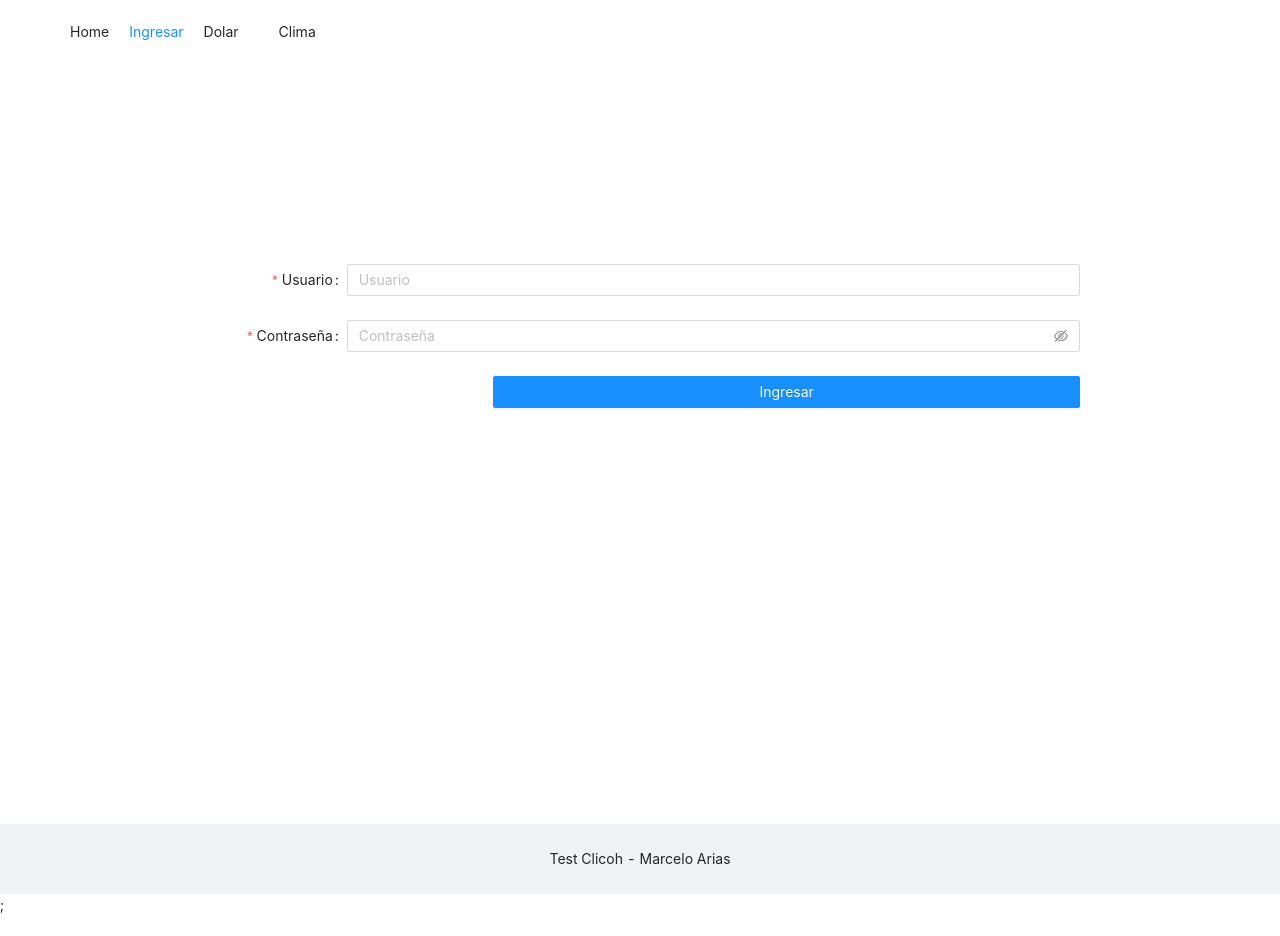
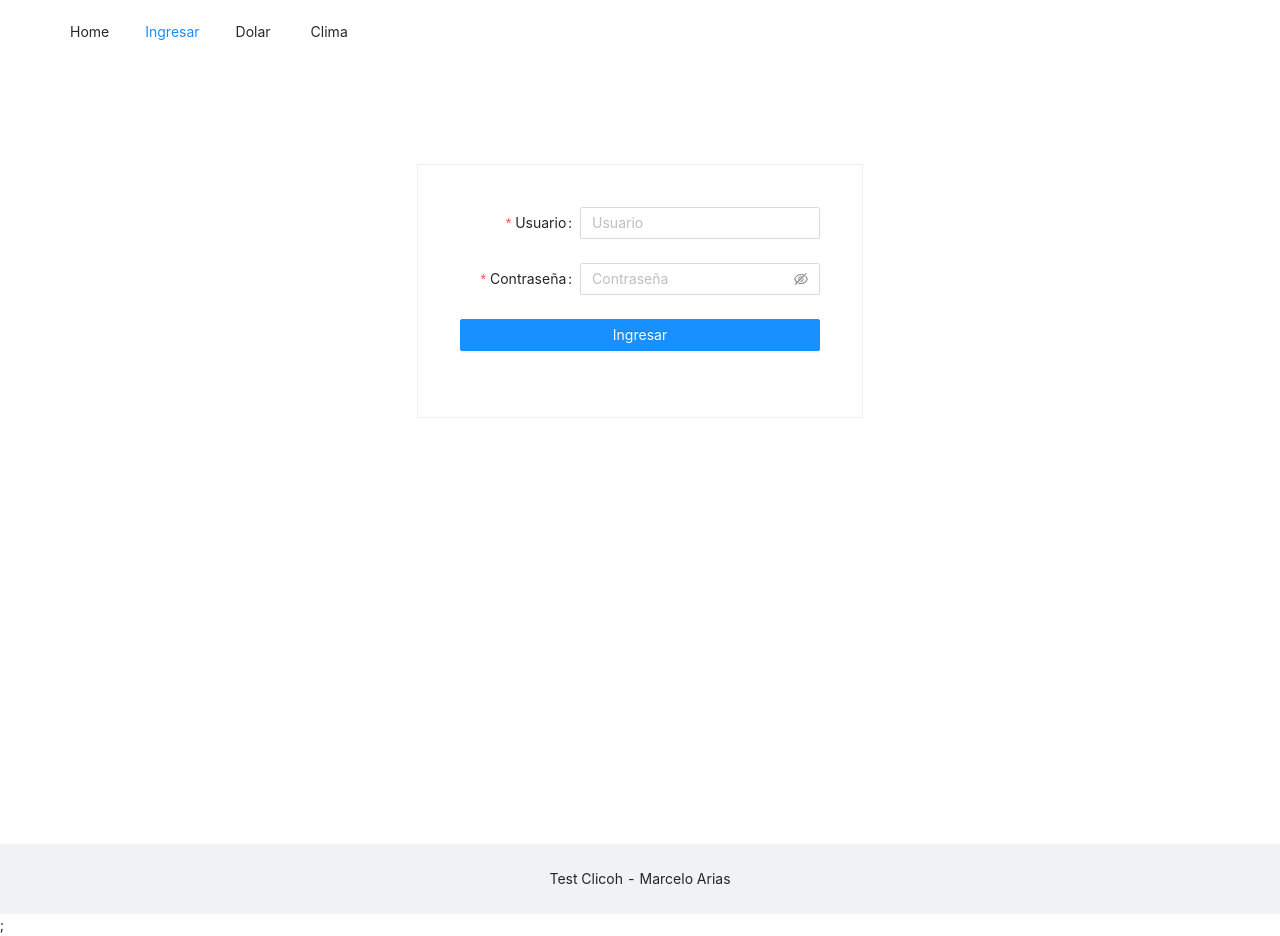
Before and after one commit to marcear/ClicohTest, a React (Create React App) app in the folder clicohtest/: page /login in a window 1280 px wide. Built offline with nearby package versions, Linux system fonts and the light colour scheme.

Commit message:
apply some styles and flow interations

```diff
--- a/clicohtest/src/components/Body/Body.scss
+++ b/clicohtest/src/components/Body/Body.scss
@@ -1,5 +1,5 @@
 .body-content {
-  min-height: 760px;
+  min-height: 780px;
   padding: 100px;
   background-color: #fff;
 }
--- a/clicohtest/src/components/Navbar/Navbar.js
+++ b/clicohtest/src/components/Navbar/Navbar.js
@@ -1,21 +1,38 @@
-import React from "react";
+import React, { useState } from "react";
 //redux
 import { useSelector, useDispatch } from "react-redux";
-import { contextSelector, logout } from "../../reducers/contextSlice";
+import {
+  contextSelector,
+  logout,
+  setShowLoginButton,
+} from "../../reducers/contextSlice";
 //antd
-import { Menu, Dropdown } from "antd";
+import { Menu, Dropdown, Button } from "antd";
 import { UserOutlined } from "@ant-design/icons";
 //react router
-import { Link, useHistory } from "react-router-dom";
+import { Link, Redirect, useHistory } from "react-router-dom";
+//scss
+import "./Navbar.scss";
 
-const Navbar = (props) => {
+const Navbar = () => {
   const { user } = useSelector(contextSelector);
+  const [showLoginButton, setShowLoginButton] = useState(true);
   const dispatch = useDispatch();
   const history = useHistory();
 
-  const menu = (
+  const handleShowLogin = () => {
+    setShowLoginButton(false);
+    history.push("/login");
+  };
+
+  const handleSingOff = () => {
+    setShowLoginButton(true);
+    dispatch(logout());
+  };
+
+  const userMenu = (
     <Menu>
-      <Menu.Item onClick={() => dispatch(logout())}>Cerrar sesion</Menu.Item>
+      <Menu.Item onClick={handleSingOff}>Cerrar sesion</Menu.Item>
     </Menu>
   );
 
@@ -37,16 +54,21 @@ const Navbar = (props) => {
       ) : null}
 
       <div style={{ float: "right" }}>
-        {user.logged ? (
+        {user.logged && (
+          <div className="navbar-usermenu">
             <Dropdown.Button
-            overlay={menu}
+              overlay={userMenu}
               placement="bottomRight"
               icon={<UserOutlined />}
             >
               {user.name}
             </Dropdown.Button>
-        ) : (
-          <Link to="/login">Ingresar</Link>
+          </div>
+        )}
+        {!user.logged && showLoginButton && (
+          <Button type="link" onClick={handleShowLogin}>
+            Ingresar
+          </Button>
         )}
       </div>
     </Menu>
--- /dev/null
+++ b/clicohtest/src/components/Navbar/Navbar.scss
@@ -0,0 +1,3 @@
+.navbar-usermenu {
+  padding-right: 10px;
+}
--- a/clicohtest/src/components/Pages/Dolar/Dolar.js
+++ b/clicohtest/src/components/Pages/Dolar/Dolar.js
@@ -3,7 +3,7 @@ import React, { useEffect } from "react";
 //redux
 import { useSelector, useDispatch } from "react-redux";
 import { fetchDolar, dolarSelector } from "../../../reducers/dolarSlice";
-import { Tabs, Row, Col, Statistic, Spin } from "antd";
+import { Tabs, Row, Col, Statistic, Spin, Divider } from "antd";
 
 const Dolar = () => {
   const dispatch = useDispatch();
@@ -56,7 +56,7 @@ const Dolar = () => {
 
   return (
     <>
-      <h3>Cotizacion por tipo de dolar</h3>
+      <Divider orientation="left">Cotización por tipo de dolar</Divider>
       <DolarTabs />
     </>
   );
--- a/clicohtest/src/components/Pages/Login/Login.js
+++ b/clicohtest/src/components/Pages/Login/Login.js
@@ -1,12 +1,17 @@
 //react
-import React, { useState } from "react";
+import React, { useEffect, useState } from "react";
 import { useDispatch, useSelector } from "react-redux";
-import { contextSelector, login } from "../../../reducers/contextSlice";
+import {
+  contextSelector,
+  login,
+  setShowLoginButton,
+} from "../../../reducers/contextSlice";
 //antd
-import { Form, Input, Button } from "antd";
+import { Form, Input, Button, Col, Row } from "antd";
 import { useHistory, Redirect } from "react-router-dom";
 //scss
 import "./Login.scss";
+import FormItem from "antd/lib/form/FormItem";
 
 const Login = (props) => {
   const userContext = useSelector(contextSelector).user;
@@ -21,11 +26,18 @@ const Login = (props) => {
   const [user, setUser] = useState(formIntialValues);
 
   const layout = {
-    labelCol: { span: 4 },
-    wrapperCol: { span: 20 },
+    labelCol: {
+      span: 8,
+    },
+    wrapperCol: {
+      span: 16,
+    },
   };
+
   const tailLayout = {
-    wrapperCol: { offset: 8, span: 16 },
+    wrapperCol: {
+      span: 24,
+    },
   };
 
   const onLogin = () => {
@@ -44,10 +56,12 @@ const Login = (props) => {
   if (userContext.logged) return <Redirect to="/admin" />;
 
   return (
+    <Row justify="center">
+      <div className="login-container">
         <Form
+          {...layout}
           size="middle"
           form={form}
-      {...layout}
           onFinish={onLogin}
           className="login-form"
           initialValues={formIntialValues}
@@ -71,15 +85,14 @@ const Login = (props) => {
               placeholder="Contraseña"
             />
           </Form.Item>
-
           <Form.Item {...tailLayout}>
-        <div className="login-button">
             <Button type="primary" block htmlType="submit">
               Ingresar
             </Button>
-        </div>
           </Form.Item>
         </Form>
+      </div>
+    </Row>
   );
 };
 
--- a/clicohtest/src/components/Pages/Login/Login.scss
+++ b/clicohtest/src/components/Pages/Login/Login.scss
@@ -1,3 +1,8 @@
 .login-form {
-  padding: 100px;
+  max-width: 600px;
 }
+
+.login-container {
+  padding: 42px;
+  border: 1px solid #f0f0f0;
+}
--- a/clicohtest/src/components/Pages/UserAdmin/UserAdmin.js
+++ b/clicohtest/src/components/Pages/UserAdmin/UserAdmin.js
@@ -8,7 +8,7 @@ import {
   deleteUser,
 } from "../../../reducers/userSlice";
 //antd
-import { Row, Col, Table, Tag, Space, Spin, Popconfirm } from "antd";
+import { Row, Col, Table, Tag, Space, Spin, Popconfirm, Divider } from "antd";
 
 const UserAdmin = () => {
   const dispatch = useDispatch();
@@ -77,7 +77,12 @@ const UserAdmin = () => {
       </div>
     );
 
-  return <Table columns={columns} dataSource={users} pagination={false} />;
+  return (
+    <>
+      <Divider orientation="left">Administración de usuarios(fake)</Divider>
+      <Table columns={columns} dataSource={users} pagination={false} />
+    </>
+  );
 };
 
 export default UserAdmin;
--- a/clicohtest/src/components/Pages/Weather/Weather.js
+++ b/clicohtest/src/components/Pages/Weather/Weather.js
@@ -5,7 +5,7 @@ import { useSelector, useDispatch } from "react-redux";
 import { fetchWeather, weatherSelector } from "../../../reducers/weatherSlice";
 import FormItem from "antd/lib/form/FormItem";
 //antd
-import { Row, Col, Statistic, Spin, Select, Form, Input } from "antd";
+import { Row, Col, Statistic, Spin, Select, Form, Input, Divider } from "antd";
 //css
 import "./Weather.scss";
 
@@ -39,6 +39,7 @@ const Weather = () => {
 
   return (
     <>
+      <Divider orientation="left">Clima de las distintas ciudades</Divider>
       <Row gutter={16}>
         <Col>
           <FormItem label="Sistema metrico">
--- a/clicohtest/src/reducers/contextSlice.js
+++ b/clicohtest/src/reducers/contextSlice.js
@@ -35,7 +35,13 @@ export const contextSlice = createSlice({
   },
 });
 
-export const { loading, login, logout, setUser } = contextSlice.actions;
+export const {
+  loading,
+  login,
+  logout,
+  setUser,
+  setShowLoginButton,
+} = contextSlice.actions;
 
 export const contextSelector = (state) => state.context;
 
```
Lines whose indentation alone changed are shown as unchanged.
